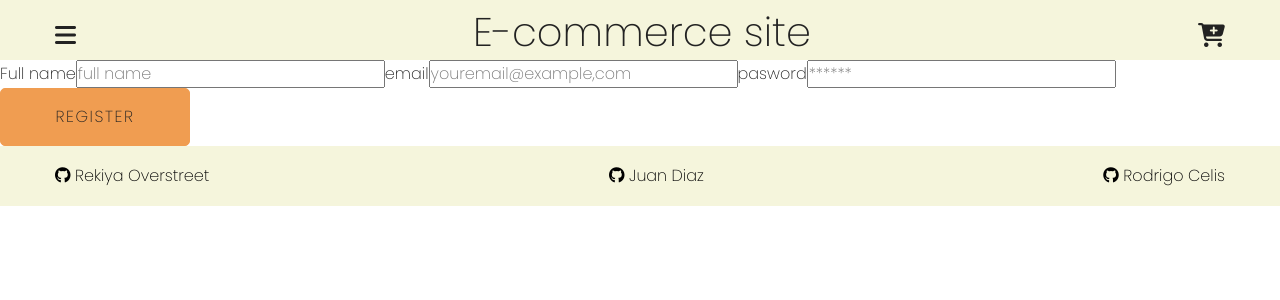
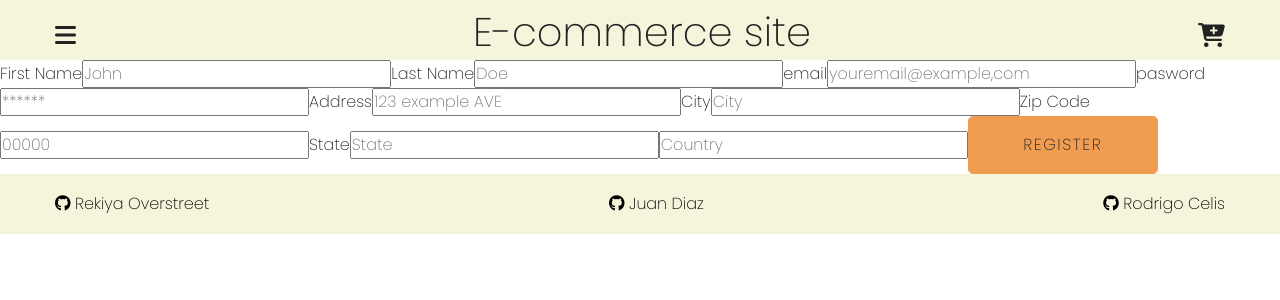
Before and after one commit to jdda88/Final-project-4geeks, a React (Vite) app in the folder front end/: page /register in a window 1280 px wide. Shown: the top 300 px of the page. Built offline with nearby package versions, Linux system fonts and the light colour scheme; no server answers.

Commit message:
small update

```diff
--- a/front end/src/components/login.jsx
+++ b/front end/src/components/login.jsx
@@ -6,11 +6,8 @@ import "../style/styles.css";
 export const Login = () => {
   const [email, setEmail] = useState("");
   const [pass, setPass] = useState("");
-
   const [modal, setModal] = useState(false);
-
   const toggle = () => setModal(!modal);
-
   const handleSubmit = (e) => {
     e.preventDefault();
   };
--- a/front end/src/components/register.jsx
+++ b/front end/src/components/register.jsx
@@ -1,20 +1,44 @@
 import React, { useState } from "react";
 import { GoblalButton } from "./generalbutton";
+import { handleSubmit } from "../utils/handdlesubmit";
 
 export const Register = () => {
   const [email, setEmail] = useState("");
   const [pass, setPass] = useState("");
-  const [name, setName] = useState("");
+  const [first_name, setFirst_name] = useState("");
+  const [last_name, setLast_name] = useState("");
+  const [address, setAddress] = useState("");
+  const [city, setCity] = useState("");
+  const [zip, setZip] = useState("");
+  const [state, setState] = useState("");
+  const [country, setCountry] = useState("");
 
-  const handleSubmit = (e) => {
-    e.preventDefault();
-  };
+  const register = async()=>{
+    const res = await fetch ("http://localhost:5000/register")
+  }
 
+  console.log(first_name, last_name,email,pass,address,city,zip,state,country)
   return (
     <>
       <form onSubmit={handleSubmit}>
-        <label htmlFor="name">Full name</label>
-        <input value={name} name="name" id="name" placeholder="full name" />
+        <label htmlFor="name">First Name</label>
+        <input
+          value={first_name}
+          onChange={(e) => setFirst_name(e.target.value)}
+          type="text"
+          placeholder="John"
+          id="first_name"
+          name="first_name"
+        />
+        <label htmlFor="last_name">Last Name</label>
+        <input
+          value={last_name}
+          onChange={(e) => setLast_name(e.target.value)}
+          type="text"
+          placeholder="Doe"
+          id="last_name"
+          name="last_name"
+        />
         <label htmlFor="email">email</label>
         <input
           value={email}
@@ -27,13 +51,60 @@ export const Register = () => {
         <label htmlFor="pasword">pasword</label>
         <input
           value={pass}
-          onChange={(e) => setPass.apply(e.target.value)}
+          onChange={(e) => setPass(e.target.value)}
           type="password"
           placeholder="******"
           id="pasword"
           name="pasword"
         />
-        <GoblalButton name={"Register"} />
+        <label htmlFor="address">Address</label>
+        <input
+          value={address}
+          onChange={(e) => setAddress(e.target.value)}
+          type="text"
+          placeholder="123 example AVE"
+          id="address"
+          name="address"
+        />
+        <label htmlFor="city">City</label>
+        <input
+          value={city}
+          onChange={(e) => setCity(e.target.value)}
+          type="text"
+          placeholder="City"
+          id="city"
+          name="city"
+        />
+        <label htmlFor="zip">Zip Code</label>
+        <input
+          value={zip}
+          onChange={(e) => setZip(e.target.value)}
+          type="text"
+          placeholder="00000"
+          id="zip"
+          name="zip"
+        />
+        <label htmlFor="state">State</label>
+        <input
+          value={state}
+          onChange={(e) => setState(e.target.value)}
+          type="text"
+          placeholder="State"
+          id="state"
+          name="state"
+        />
+        <label htmlFor="country"></label>
+        <input
+          value={country}
+          onChange={(e) => setCountry(e.target.value)}
+          type="text"
+          placeholder="Country"
+          id="country"
+          name="country"
+        />
+
+
+        <GoblalButton type="submit" name={"Register"} />
       </form>
     </>
   );
--- a/front end/src/components/togglable.jsx
+++ b/front end/src/components/togglable.jsx
@@ -15,7 +15,6 @@ export const Togglable = ({ children, name }) => {
         </div>
       </div>
       <div className="prueba" style={show}>
-
         <div type="button" onClick={togglable}>{children}cancel</div>
       </div>
     </div>
--- a/front end/src/style/card.css
+++ b/front end/src/style/card.css
@@ -1,7 +1,8 @@
 @import url("./root.css");
 
 .categories{
-    padding: 4rem 0;
+    height: 100%;
+    width: 100%;
   }
 .home-body{
     width: 90vw;
@@ -11,6 +12,8 @@
     grid-template-columns: repeat(auto-fit,minmax(260px, 1fr));
     grid-column-gap: 1.5rem;
     grid-row-gap: 2rem;
+    /* justify-items: center; */
+    align-items: baseline;
 }
 
   .section-title h2{
@@ -35,12 +38,16 @@
     grid-row-gap: 2rem;
   } */
   .img-container{
+    /* added position relative */
+    position: relative;
     overflow: hidden;
     display: flex;
     justify-content: center;
+    border: 1px solid blue;
   }
 
   .bag-btn{
+    /* swithced pos relative to absolute */
     position: relative;
     top: 70%;
     right: 0;
@@ -53,12 +60,12 @@
     transition: var(--mainTransition);
     transform: translateX(150%);
     cursor: pointer;
-    transition: transform 0.3s ease-in-out;
+    /* transition: transform 0.3s ease-in-out; */
 
   }
-  /* .bag-btn:hover{
+  .bag-btn:hover{
     color: var(--mainWhite);
-  } */
+  }
   .fa-shoping-cart{
     margin-right: 0.5rem;
   }
@@ -67,7 +74,7 @@
   }
   .product-img{
     display: block;
-    /* border: 1px solid red; */
+    border: 1px solid red;
     width: 200px;
     height: 200px;
     transition: var(--mainTransition);
@@ -92,3 +99,26 @@
   .product-price {
     color: var(--primaryColor);
   }
+  .productsbutton{
+    position: relative;
+    justify-content: center;
+  }
+  .card-product{
+    height: 500px;
+    display: flex;
+    justify-content: center;
+    align-items: center;
+    flex-direction: column;
+  }
+  .cardproductbody{
+    width: 100%;
+    height: 100%;
+    display: flex;
+  }
+  .card-product-home{
+    height: 350px;
+    display: flex;
+    justify-content: center;
+    align-items: center;
+    flex-direction: column;
+  }
--- a/front end/src/style/home-card.css
+++ /dev/null
@@ -1,14 +0,0 @@
-@import url("./root.css");
-
-.example-card{
-    display: flex;
-    flex-direction: column;
-    justify-content: center;
-    text-align: center;
-
-
-}
-*{
-    border: 1px solid red;
-
-}
--- /dev/null
+++ b/front end/src/style/homepage.css
@@ -0,0 +1,6 @@
+.home-page{
+    width: 100%;
+    height: 100%;
+    max-width: 2000px;
+    max-height: 2000px;
+}
--- a/front end/src/style/shoppingCart.css
+++ b/front end/src/style/shoppingCart.css
@@ -6,6 +6,7 @@
   height: 100px;
   position: fixed;
   z-index: 60;
+  transition: var(--mainTransition);
 }
 
 .shoppingmenu {
--- a/front end/src/style/styles.css
+++ b/front end/src/style/styles.css
@@ -166,7 +166,12 @@ body{
 }
 
 /* end of cart */
-
+.all-product-btn{
+  display: flex;
+  position: relative;
+  flex-direction: row;
+  justify-content: center;
+}
 /*Darken Classes */
 
 .darken-bg {
--- /dev/null
+++ b/front end/src/utils/handdlesubmit.js
@@ -0,0 +1,3 @@
+export const handleSubmit = (e) => {
+    e.preventDefault();
+  };
--- a/front end/src/views/allproducts.jsx
+++ b/front end/src/views/allproducts.jsx
@@ -17,10 +17,12 @@ export const Products = () => {
           <BarLoader color="#f09d51" />
         </div>
       ) : (
-        data?.map((info) => {
+        <div className="home-body">
+          {data?.map((info) => {
             //console.log(info);
             return (
-            <div key={info.id}>
+              <div className="card-product" key={info.id}>
+                <div className="cardproductbody">
                   <Card
                     name={info.title}
                     price={info.price}
@@ -28,6 +30,8 @@ export const Products = () => {
                     adding={addToCart}
                     info={info}
                   />
+                </div>
+
                 <div className="all-product-btn">
                   <GoblalButton
                     className="productsbutton"
@@ -37,7 +41,8 @@ export const Products = () => {
                 </div>
               </div>
             );
-        })
+          })}
+        </div>
       )}
     </div>
   );
--- a/front end/src/views/home.jsx
+++ b/front end/src/views/home.jsx
@@ -5,12 +5,13 @@ import { GoblalButton } from "../components/generalbutton";
 import { useCategories } from "../hooks/useCategories";
 import BarLoader from "react-spinners/BarLoader";
 import "../style/spinner.css";
+import "../style/homepage.css"
 
 export const Home = () => {
   const { data, loading } = useCategories();
 
   return (
-    <div>
+    <div className="home-page">
       <Jumbotron />
       {loading ? (
         <div className="spinner">
@@ -21,7 +22,7 @@ export const Home = () => {
           {data?.map((name, index) => {
             //console.log(name);
             return (
-              <div className="card-button" key={index}>
+              <div className="card-product-home" key={index}>
                 <Card name={name} index={index} />
                 <GoblalButton name={name} path={`/products/${name}`} />
               </div>
```
Lines whose indentation alone changed are shown as unchanged.
